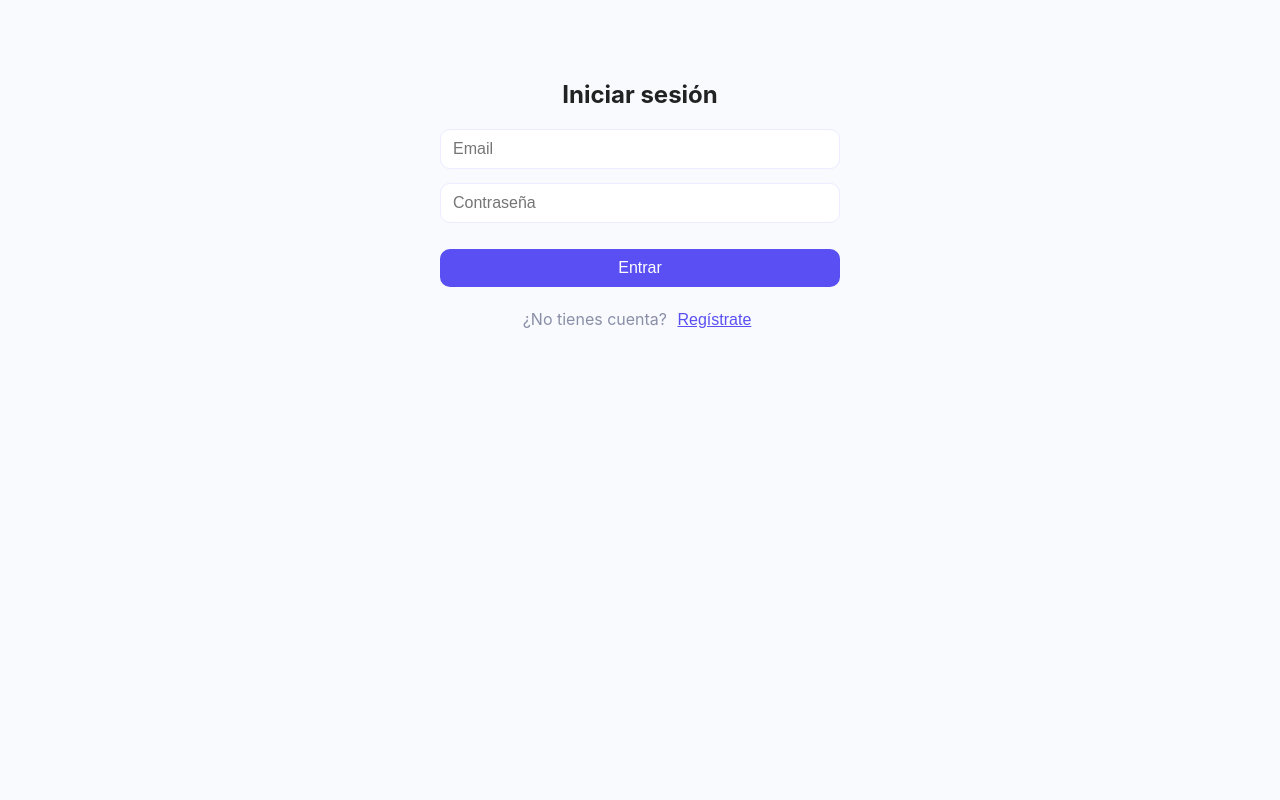
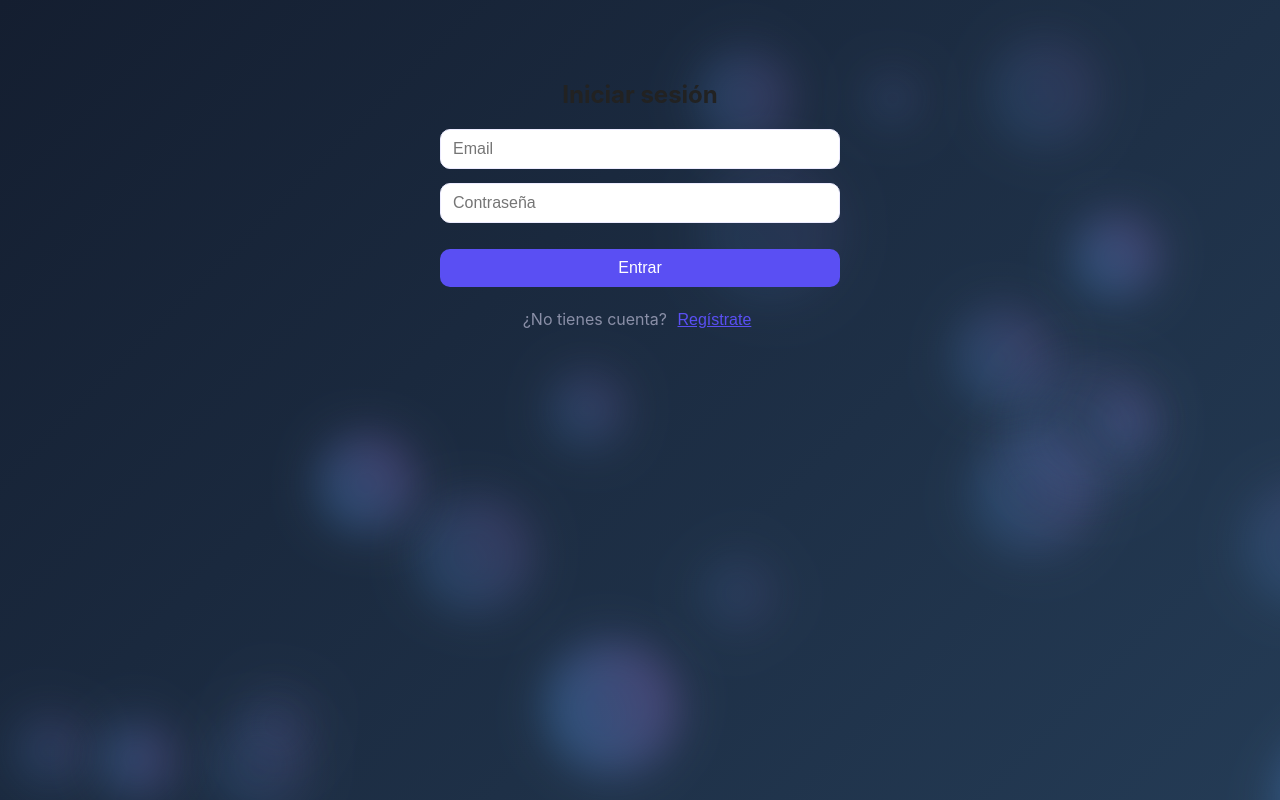
Before and after one commit to Rakhazzan/Sintesis_v2, a React (Create React App) app: page / in a window 1280 px wide. Built offline with nearby package versions, Linux system fonts and the light colour scheme; no server answers.

Commit message:
feat: implement animated authentication pages with background effects and error handling

```diff
--- /dev/null
+++ b/src/components/AuthAnimation.css
@@ -0,0 +1,35 @@
+.auth-background {
+  position: fixed;
+  top: 0;
+  left: 0;
+  width: 100%;
+  height: 100%;
+  z-index: -1;
+  overflow: hidden;
+  pointer-events: none;
+}
+
+.animated-element {
+  position: absolute;
+  border-radius: 50%;
+  background: linear-gradient(45deg, #3498db, #9b59b6);
+  filter: blur(20px);
+  transform-origin: center;
+  pointer-events: none;
+  opacity: 0.2;
+}
+
+/* Estilos específicos para el div root cuando está en las páginas de auth */
+#root.auth-page {
+  position: relative;
+  min-height: 100vh;
+  background: linear-gradient(135deg, #141e30, #243b55);
+  overflow: hidden;
+}
+
+/* Asegurar que el contenido esté por encima de la animación */
+.login-main,
+.register-main {
+  position: relative;
+  z-index: 1;
+}
--- /dev/null
+++ b/src/components/AuthBackgroundEffect.js
@@ -0,0 +1,68 @@
+import React, { useEffect, useRef } from 'react';
+import { gsap } from 'gsap';
+import './AuthAnimation.css';
+
+const AuthBackgroundEffect = () => {
+  const backgroundRef = useRef(null);
+
+  useEffect(() => {
+    // Capturar la referencia dentro del efecto
+    const container = backgroundRef.current;
+
+    if (container) {
+      // Crea los elementos de animación
+      const count = 20;
+
+      // Limpia el contenedor antes de añadir nuevos elementos
+      while (container.firstChild) {
+        container.removeChild(container.firstChild);
+      }
+
+      // Crea los elementos animados
+      for (let i = 0; i < count; i++) {
+        const element = document.createElement('div');
+        element.className = 'animated-element';
+
+        // Variar tamaños aleatorios
+        const size = Math.random() * 100 + 50;
+        element.style.width = `${size}px`;
+        element.style.height = `${size}px`;
+
+        // Posiciones iniciales aleatorias
+        const x = Math.random() * 100;
+        const y = Math.random() * 100;
+        element.style.left = `${x}vw`;
+        element.style.top = `${y}vh`;
+
+        // Opacidad aleatoria
+        element.style.opacity = Math.random() * 0.3 + 0.1;
+
+        container.appendChild(element);
+
+        // Animación con GSAP para cada elemento
+        gsap.to(element, {
+          x: Math.random() * 200 - 100,
+          y: Math.random() * 200 - 100,
+          rotation: Math.random() * 360,
+          duration: Math.random() * 20 + 20,
+          repeat: -1,
+          yoyo: true,
+          ease: "sine.inOut"
+        });
+      }
+    }
+
+    // Limpieza al desmontar el componente
+    return () => {
+      if (container) {
+        gsap.killTweensOf(container.children);
+      }
+    };
+  }, []);
+
+  return (
+    <div className="auth-background" ref={backgroundRef}></div>
+  );
+};
+
+export default AuthBackgroundEffect;
--- a/src/pages/LoginPage.js
+++ b/src/pages/LoginPage.js
@@ -1,6 +1,7 @@
 import React, { useState, useEffect, useRef } from "react";
 import { gsap } from 'gsap';
 import "../components/LoginPage.css";
+import AuthBackgroundEffect from "../components/AuthBackgroundEffect";
 
 const LoginPage = ({ onLogin, onRegister, error, onResendConfirmation, lastEmail }) => {
   const [email, setEmail] = useState("");
@@ -40,6 +41,22 @@ const LoginPage = ({ onLogin, onRegister, error, onResendConfirmation, lastEmail
     }
   };
 
+  // Aplicar la clase auth-page al div root al montar el componente
+  useEffect(() => {
+    const rootElement = document.getElementById('root');
+    if (rootElement) {
+      rootElement.classList.add('auth-page');
+    }
+
+    // Limpiar al desmontar
+    return () => {
+      const rootElement = document.getElementById('root');
+      if (rootElement) {
+        rootElement.classList.remove('auth-page');
+      }
+    };
+  }, []);
+
   // Efecto para animar el mensaje de error cuando cambia
   useEffect(() => {
     if (error && errorRef.current) {
@@ -69,6 +86,7 @@ const LoginPage = ({ onLogin, onRegister, error, onResendConfirmation, lastEmail
 
   return (
     <div className="login-main">
+      <AuthBackgroundEffect />
       <h2>Iniciar sesión</h2>
       <form className="login-form" onSubmit={e => { e.preventDefault(); onLogin({ email, password }); }}>
         <input type="email" placeholder="Email" value={email} onChange={e => setEmail(e.target.value)} required />
--- a/src/pages/RegisterPage.js
+++ b/src/pages/RegisterPage.js
@@ -1,13 +1,31 @@
-import React, { useState } from "react";
+import React, { useState, useEffect } from "react";
 import "../components/RegisterPage.css";
+import AuthBackgroundEffect from "../components/AuthBackgroundEffect";
 
 const RegisterPage = ({ onRegister, onLogin }) => {
   const [name, setName] = useState("");
   const [email, setEmail] = useState("");
   const [password, setPassword] = useState("");
 
+  // Aplicar la clase auth-page al div root al montar el componente
+  useEffect(() => {
+    const rootElement = document.getElementById('root');
+    if (rootElement) {
+      rootElement.classList.add('auth-page');
+    }
+
+    // Limpiar al desmontar
+    return () => {
+      const rootElement = document.getElementById('root');
+      if (rootElement) {
+        rootElement.classList.remove('auth-page');
+      }
+    };
+  }, []);
+
   return (
     <div className="register-main">
+      <AuthBackgroundEffect />
       <h2>Crear cuenta</h2>
       <form className="register-form" onSubmit={e => { e.preventDefault(); onRegister({ name, email, password }); }}>
         <input placeholder="Nombre" value={name} onChange={e => setName(e.target.value)} required />
```
